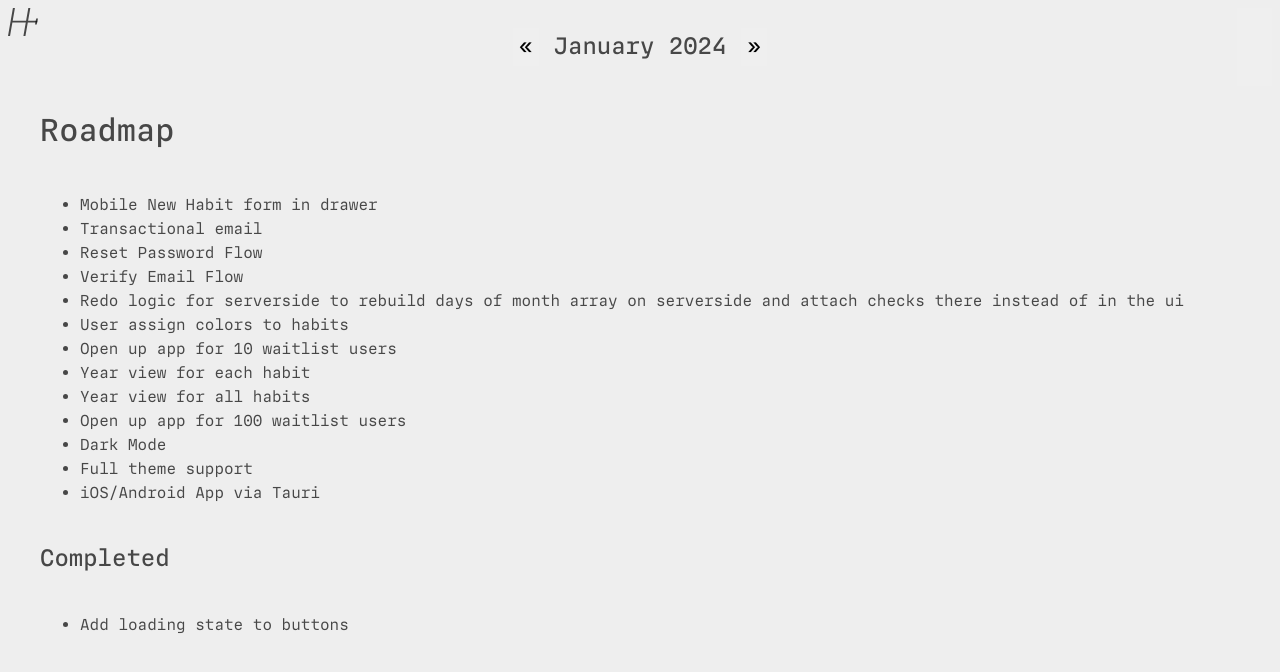
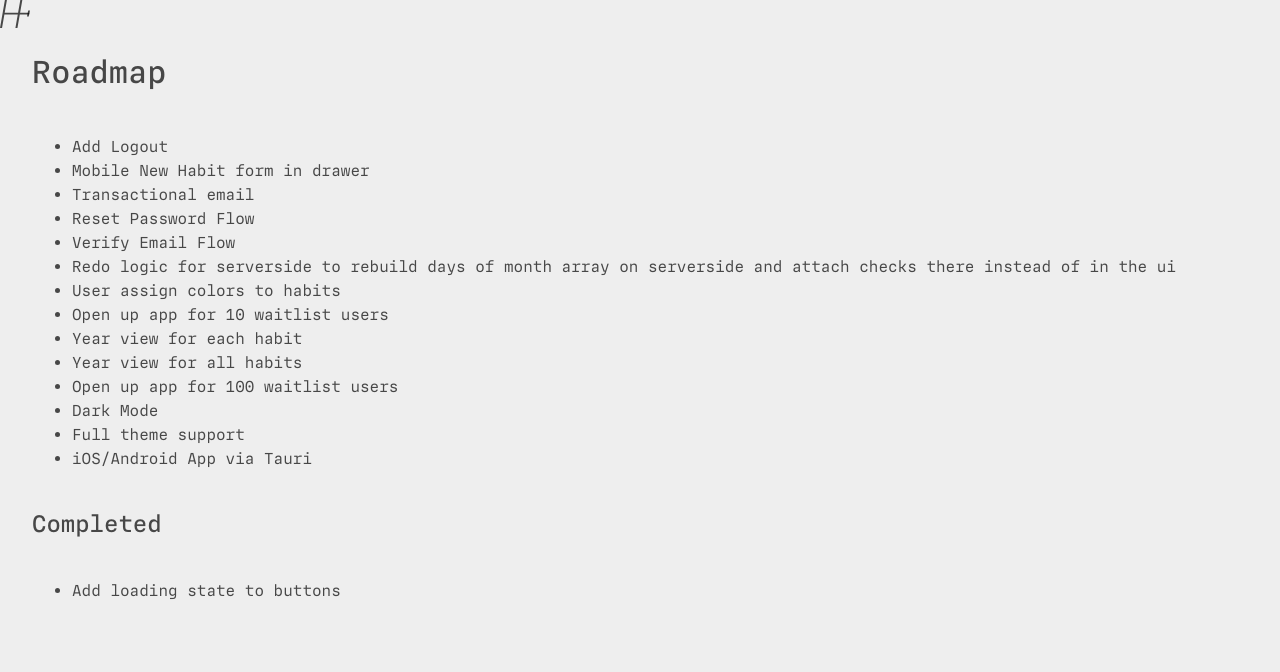
Before and after one commit to stolinski/habit-path, a SvelteKit app: page /roadmap in a window 1280 px wide. Shown: the top 672 px of the page. Built offline with nearby package versions, Linux system fonts and the light colour scheme; no server answers.

Commit message:
has habits overflow off screen

```diff
--- a/src/routes/+layout.svelte
+++ b/src/routes/+layout.svelte
@@ -18,7 +18,7 @@
 				</svg>
 			</a>
 		</h1>
-		{#if !data.url.includes('signup') && !data.url.includes('login')}
+		{#if !data.url.includes('signup') && !data.url.includes('login') && !data.url.includes('roadmap')}
 			<div class="date_picker">
 				<h2>
 					<button on:click={datez.prev_month}>«</button>
--- a/src/routes/+page.svelte
+++ b/src/routes/+page.svelte
@@ -189,6 +189,8 @@
 	.habits {
 		grid-column: 2 / 4;
 		overflow: auto;
+		margin-left: -2.5vw;
+		padding-left: 2.5vw;
 	}
 
 	.day_buttons {
--- a/src/routes/roadmap/+page.svelte
+++ b/src/routes/roadmap/+page.svelte
@@ -1,5 +1,6 @@
 <h1>Roadmap</h1>
 <ul>
+	<li>Add Logout</li>
 	<li>Mobile New Habit form in drawer</li>
 	<li>Transactional email</li>
 	<li>Reset Password Flow</li>
--- a/src/style.css
+++ b/src/style.css
@@ -78,6 +78,8 @@ body {
 	background: var(--bg);
 	color: var(--fg_dark);
 	line-height: 1.5;
+	padding: 0;
+	margin: 0;
 	-webkit-font-smoothing: antialiased;
 }
 
```
